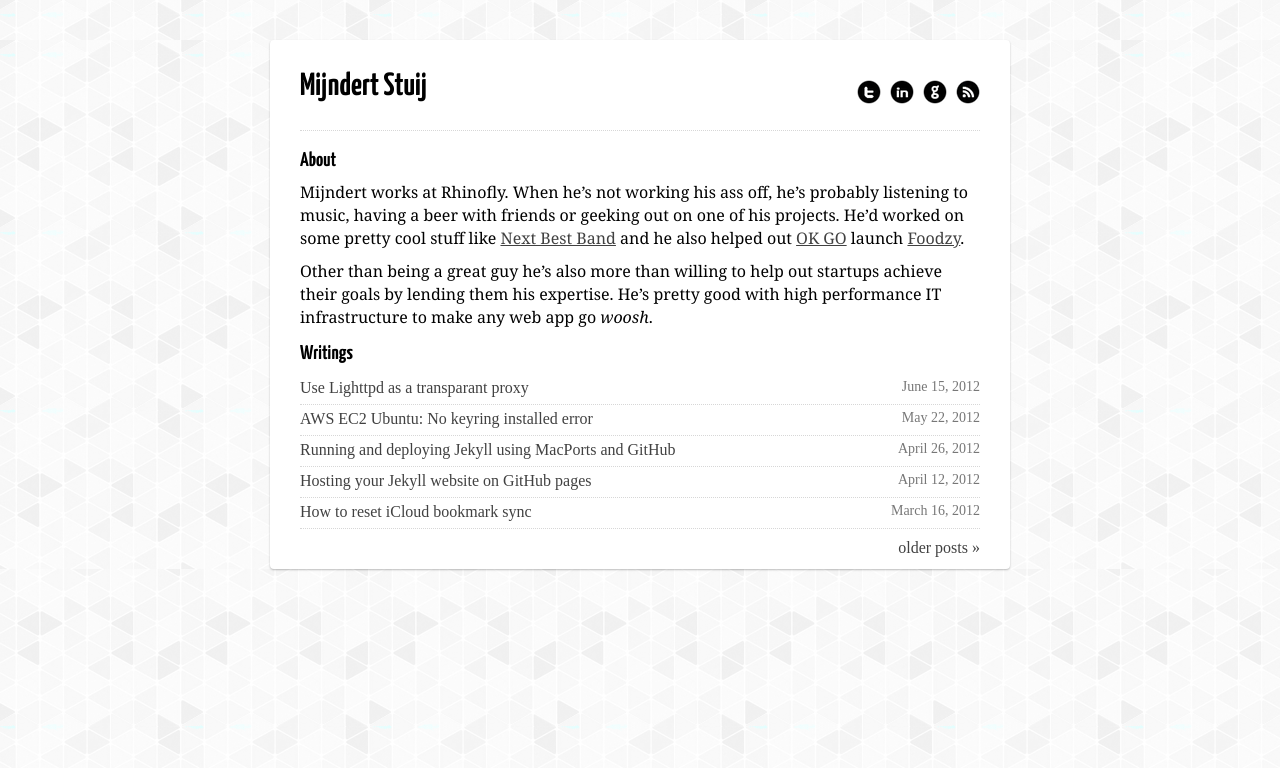
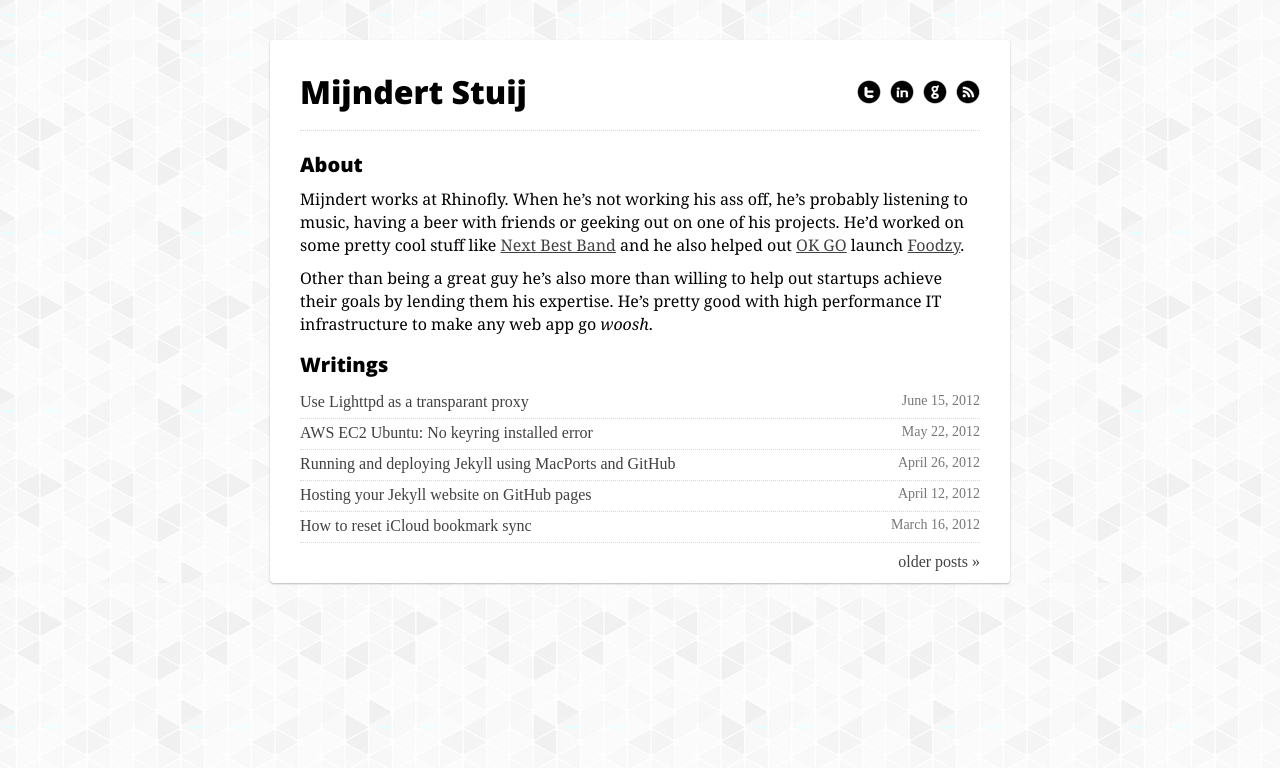
Before and after one commit to ghpages/mijndertstuij.nl, a Jekyll site: the page built from index.html, in a window 1280 px wide. Shown: the top 768 px of the page. Built offline with Jekyll 4.4.1, drawn with Linux system fonts in a browser that asks for light colours; Markdown is read by kramdown in place of the engine named in the settings; the list of posts is cut into pages by our own code.

Commit message:
Changed font of headers again

```diff
--- a/_layouts/default.html
+++ b/_layouts/default.html
@@ -9,7 +9,7 @@
 		<meta name="author" content="Mijndert Stuij" />
 		<link href="{{ site.url }}/atom.xml" rel="alternate" title="Mijndert Stuij's blog" type="application/atom+xml" />
 		<link rel="stylesheet" href="{{ site.url }}/css/screen.css" type="text/css" media="screen, projection" />
-		<link href='http://fonts.googleapis.com/css?family=Yanone+Kaffeesatz:700' rel='stylesheet' type='text/css'>
+		<link href='http://fonts.googleapis.com/css?family=Open+Sans:800' rel='stylesheet' type='text/css'>
 		<link rel="stylesheet" href="{{ site.url }}/css/syntax.css" type="text/css" />
 
 		<script type="text/javascript">
--- a/css/screen.css
+++ b/css/screen.css
@@ -12,9 +12,9 @@ a{ color: #414141; }
 
 #header ul{ float: right; margin: 10px 0; }
 #header ul li{ display: inline; list-style: none; margin: 0 0 0 5px; }
-#header h1 a{ font-family: 'Yanone Kaffeesatz', sans-serif; margin: 0 0 20px 0; text-decoration: none; color: #000; float: left; border: none; }
-#main h2{ font-family: 'Yanone Kaffeesatz', sans-serif; font-size: 20px; margin: 15px 0 10px 0; }
-#main h3{ font-family: 'Yanone Kaffeesatz', sans-serif; font-size: 17px; margin: 15px 0 5px 0; }
+#header h1 a{ font-family: 'Open Sans', sans-serif; margin: 0 0 20px 0; text-decoration: none; color: #000; float: left; border: none; }
+#main h2{ font-family: 'Open Sans', sans-serif; font-size: 20px; margin: 15px 0 10px 0; }
+#main h3{ font-family: 'Open Sans', sans-serif; font-size: 17px; margin: 15px 0 5px 0; }
 #main p{ font-family: Georgia, serif; font-size: 16px; margin: 0 0 10px 0; line-height: 23px; }
 #main .highlight{ margin: 0 0 10px 0; }
 #main .addthis_toolbox{ border-top: #D7D7D7 dotted 1px; height: 30px; }
```
